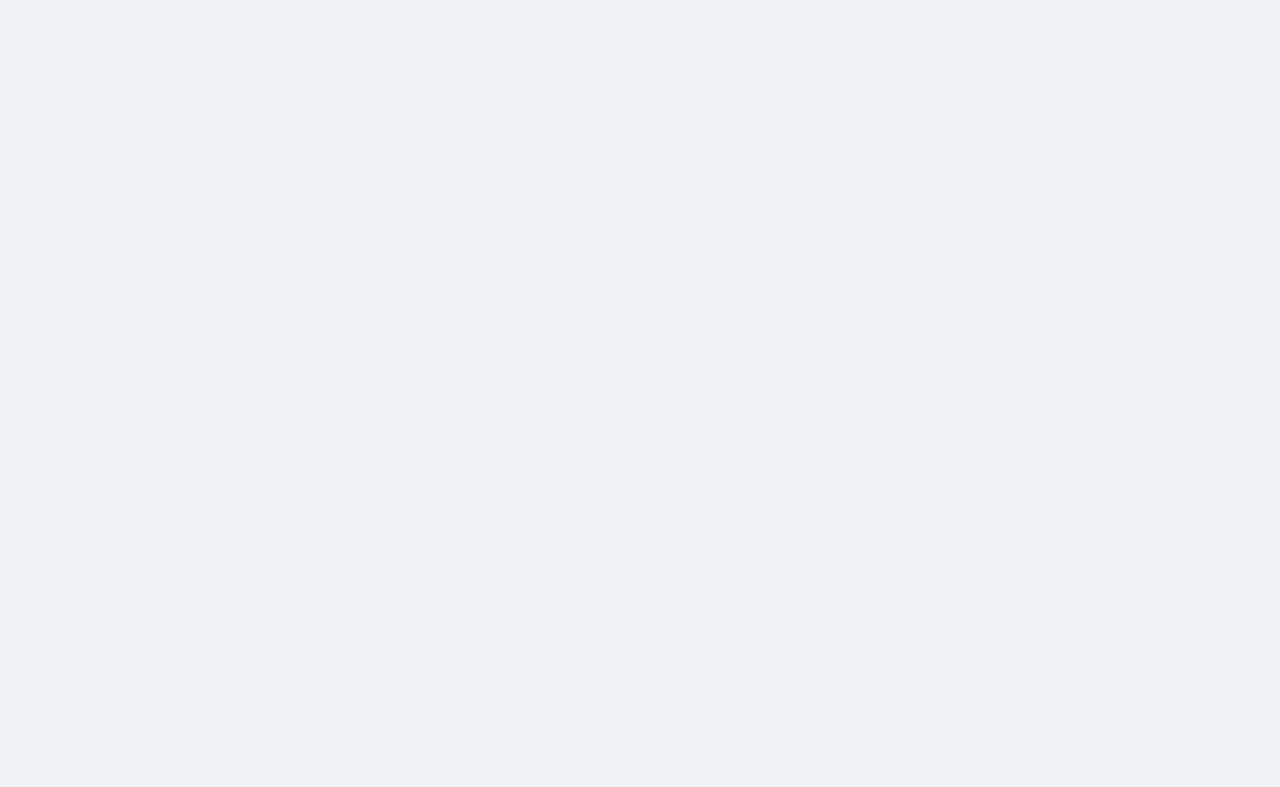
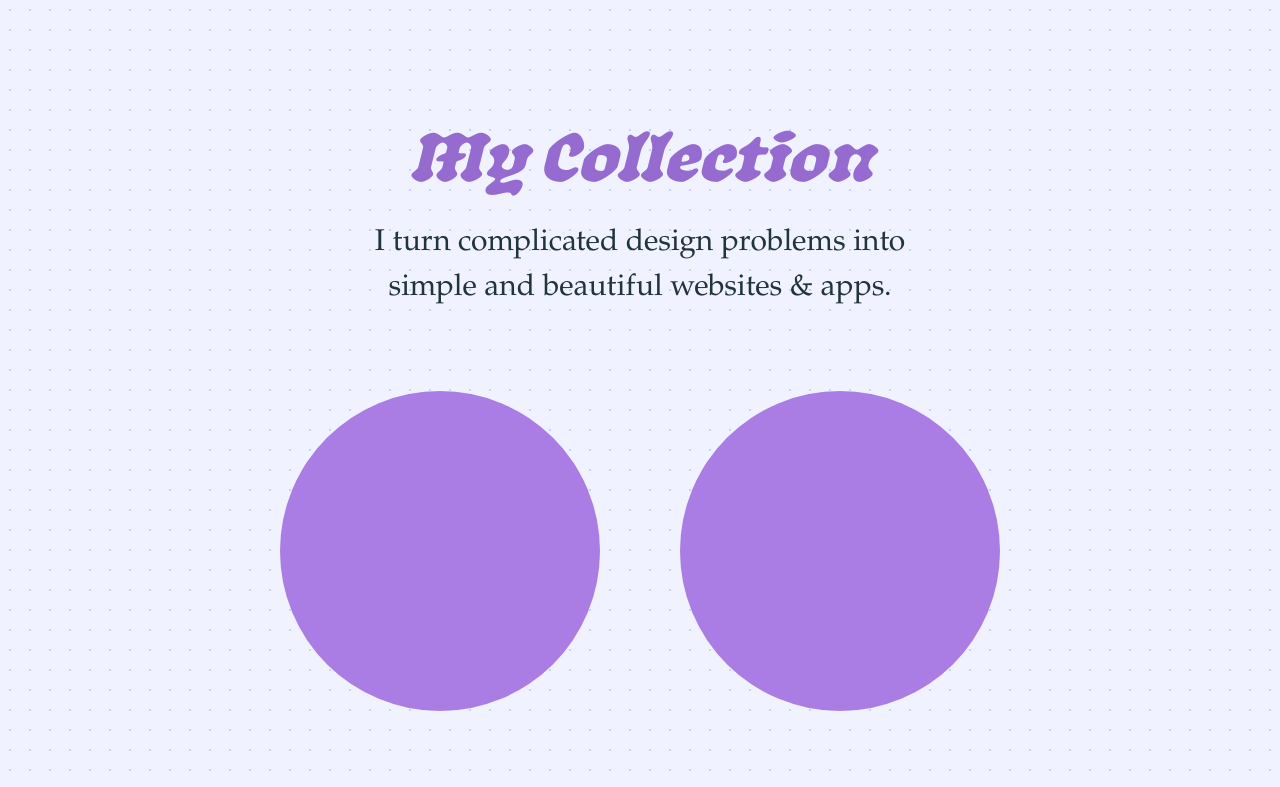
Before and after one commit to johnthedesigner/jtd, a Next.js app: page / in a window 1280 px wide. Shown: the part 800-1587 px from the top of the page. Before the commit the page ends 806 px from the top, so only its background shows below. Built offline with nearby package versions, Linux system fonts and the light colour scheme.

Commit message:
add email copy, content scaffolding and footer

```diff
--- a/components/SketchLogo.js
+++ b/components/SketchLogo.js
@@ -49,7 +49,7 @@ const SketchLogo = () => {
         randomizeSketches()
         if (step < iterations) {
             step++
-            setTimeout(triggerRandomize, speed * step ** 1.02)
+            setTimeout(triggerRandomize, speed * step ** 1.03)
         }
     }
 
--- a/package.json
+++ b/package.json
@@ -13,6 +13,7 @@
     "bezier-easing": "^2.1.0",
     "chroma-js": "^2.4.2",
     "color": "^4.0.0",
+    "copy-to-clipboard": "^3.3.3",
     "lodash": "^4.17.21",
     "next": "^13.1.6",
     "react": "^18.2.0",
--- a/pages/index.js
+++ b/pages/index.js
@@ -1,12 +1,35 @@
 import _ from 'lodash'
 import Head from 'next/head'
+import copy from 'copy-to-clipboard'
+import { useEffect, useState } from 'react'
+
 import SketchLogo from '../components/SketchLogo'
+import { palettes } from '../utils/colorUtils'
 
 const title = 'John the Designer – Boston-Area Product Designer John Livornese'
 const description =
     'This is my "personal website", but you know, not too personal. Check out my work, or get in touch and we can talk product design, engineering or Celtics basketball.'
 
 export default function Home() {
+    const [emailAddress, setEmailAddress] = useState('')
+    const [showCopySuccess, setShowCopySuccess] = useState(false)
+
+    const footerColors = [palettes.red[3], palettes.yellow[2], palettes.blue[3]]
+
+    // Update email address after initial render
+    useEffect(() => {
+        setEmailAddress('john@johnthedesigner.com')
+    })
+
+    // Copy email address to clipboard then trigger success message
+    const copyEmail = async () => {
+        await copy(emailAddress)
+        setShowCopySuccess(true)
+        setTimeout(() => {
+            setShowCopySuccess(false)
+        }, 3000)
+    }
+
     return (
         <>
             <Head>
@@ -31,6 +54,97 @@ export default function Home() {
                     </h2>
                 </div>
             </div>
+            <div className="home-features">
+                <div className="home-features__intro">
+                    <h2 className="home-features__title">My Collection</h2>
+                    <p className="home-features__intro-text">
+                        I turn complicated design problems into simple and
+                        beautiful websites & apps.
+                    </p>
+                </div>
+                <div className="home-features__row">
+                    <div className="home-features__item"></div>
+                    <div className="home-features__item"></div>
+                </div>
+                <div className="home-features__row">
+                    <div className="home-features__item"></div>
+                </div>
+                <div className="home-features__row">
+                    <div className="home-features__item"></div>
+                    <div className="home-features__item"></div>
+                </div>
+                <div className="home-features__row">
+                    <div className="home-features__item"></div>
+                </div>
+                <div className="home-features__row">
+                    <div className="home-features__item"></div>
+                    <div className="home-features__item"></div>
+                </div>
+            </div>
+            <div className="home-contact">
+                <h2 className="home-contact__title">Let's Talk</h2>
+                <p className="home-contact__intro-text">
+                    Reach out if you’d like to talk about working together, or
+                    just talk about design, or like cooking or whatever.
+                </p>
+                <div className="email-block">
+                    <input
+                        className="email-block__input"
+                        value={emailAddress}
+                        onClick={(e) => {
+                            e.target.select()
+                        }}
+                        style={{
+                            borderColor: showCopySuccess
+                                ? '#6FCF97'
+                                : '#5F9DF2',
+                        }}
+                    />
+                    <button
+                        className="email-block__button"
+                        onClick={copyEmail}
+                        style={{
+                            background: showCopySuccess ? '#6FCF97' : '#5F9DF2',
+                        }}
+                        disabled={showCopySuccess}
+                    >
+                        {showCopySuccess
+                            ? 'Copied to Clipboard!'
+                            : 'Copy Email Address'}
+                    </button>
+                </div>
+            </div>
+            <footer>
+                <svg
+                    width="100%"
+                    height="auto"
+                    viewBox="0 0 1729 380"
+                    fill="none"
+                    xmlns="http://www.w3.org/2000/svg"
+                    style={{ display: 'block' }}
+                    alt="Large JTD logo in the page footer"
+                >
+                    <g clip-path="url(#clip0_201_786)">
+                        <path
+                            d="M642.198 115.729C640.79 107.764 646.124 100.169 654.112 98.7651L1038.3 31.2249C1046.29 29.8206 1053.91 35.1385 1055.32 43.1029L1086.64 220.202C1088.05 228.166 1082.71 235.761 1074.72 237.166L993.141 251.508C989.147 252.21 986.48 256.007 987.184 259.99L1019.78 444.299C1021.19 452.263 1015.86 459.858 1007.87 461.263L830.236 492.49C822.247 493.894 814.63 488.576 813.221 480.612L780.625 296.302C779.921 292.32 776.112 289.661 772.118 290.363L690.534 304.706C682.546 306.11 674.928 300.792 673.519 292.828L642.198 115.729Z"
+                            fill={footerColors[0]}
+                        />
+                        <path
+                            d="M413.077 97.6396C412.652 89.5634 418.875 82.6733 426.975 82.25L607.1 72.8384C615.2 72.4152 622.111 78.6191 622.536 86.6952L632.744 280.903C638.807 396.237 549.944 494.634 434.263 500.678C323.514 506.465 228.335 425.508 215.102 317.391C214.119 309.363 220.394 302.449 228.494 302.025L415.952 292.231C420.002 292.019 423.114 288.574 422.901 284.536L413.077 97.6396Z"
+                            fill={footerColors[1]}
+                        />
+                        <path
+                            d="M1148.55 52.1367L1340.64 85.9068C1454.72 105.962 1530.89 214.422 1510.78 328.16C1490.66 441.898 1381.88 517.843 1267.8 497.788L1075.7 464.018C1067.71 462.614 1062.38 455.019 1063.79 447.054L1131.53 64.0147C1132.94 56.0503 1140.56 50.7324 1148.55 52.1367Z"
+                            fill={footerColors[2]}
+                        />
+                    </g>
+                    <defs>
+                        <clipPath id="clip0_201_786">
+                            <rect width="1729" height="380" fill="white" />
+                        </clipPath>
+                    </defs>
+                </svg>
+            </footer>
         </>
     )
 }
--- a/styles/globals.css
+++ b/styles/globals.css
@@ -6,18 +6,18 @@
 
 :root {
     /* Color Palettes */
-    --red-0: #fff0ec;
-    --red-1: #f8cac5;
-    --red-2: #f2a59f;
-    --red-3: #eb7f78;
-    --red-4: #d56f6a;
-    --red-5: #be5f5d;
-    --red-6: #a84f4f;
-    --red-7: #914041;
-    --red-8: #7b3033;
-    --red-9: #642025;
-    --red-10: #4e1018;
-    --red-11: #37000a;
+    --red-0: #fff0ed;
+    --red-1: #facac8;
+    --red-2: #f5a4a2;
+    --red-3: #f07d7d;
+    --red-4: #eb5757;
+    --red-5: #d14b4c;
+    --red-6: #b83e42;
+    --red-7: #9e3237;
+    --red-8: #84252d;
+    --red-9: #6a1922;
+    --red-10: #510c18;
+    --red-11: #37000d;
 
     --orange-0: #fff2de;
     --orange-1: #fbdbb8;
@@ -32,18 +32,18 @@
     --orange-10: #491f0e;
     --orange-11: #310b00;
 
-    --yellow-0: #fff5b2;
-    --yellow-1: #ffe98b;
-    --yellow-2: #ffdd64;
-    --yellow-3: #e7c659;
-    --yellow-4: #cfb04e;
-    --yellow-5: #b69943;
-    --yellow-6: #9e8338;
-    --yellow-7: #866c2c;
-    --yellow-8: #6e5621;
-    --yellow-9: #553f16;
-    --yellow-10: #3d290b;
-    --yellow-11: #251200;
+    --yellow-0: #fff4cb;
+    --yellow-1: #fddf9b;
+    --yellow-2: #faca6b;
+    --yellow-3: #e3b55f;
+    --yellow-4: #cba053;
+    --yellow-5: #b48c47;
+    --yellow-6: #9d773b;
+    --yellow-7: #856230;
+    --yellow-8: #6e4d24;
+    --yellow-9: #573918;
+    --yellow-10: #3f240c;
+    --yellow-11: #280f00;
 
     --green-0: #cdffe5;
     --green-1: #a1eec2;
@@ -58,18 +58,18 @@
     --green-10: #0d3215;
     --green-11: #001d04;
 
-    --blue-0: #e9f6ff;
-    --blue-1: #a5e7ff;
-    --blue-2: #60d8fe;
-    --blue-3: #55c3e5;
-    --blue-4: #4baecc;
-    --blue-5: #4099b2;
-    --blue-6: #358499;
-    --blue-7: #2b7080;
-    --blue-8: #205b67;
-    --blue-9: #15464d;
-    --blue-10: #0b3134;
-    --blue-11: #001c1b;
+    --blue-0: #f0f3ff;
+    --blue-1: #c0d6fb;
+    --blue-2: #90baf6;
+    --blue-3: #5f9df2;
+    --blue-4: #2f80ed;
+    --blue-5: #2871d1;
+    --blue-6: #2263b4;
+    --blue-7: #1b5498;
+    --blue-8: #14467b;
+    --blue-9: #0d375f;
+    --blue-10: #072942;
+    --blue-11: #001a26;
 
     --purple-0: #f8f0ff;
     --purple-1: #e5d3f8;
@@ -134,6 +134,15 @@ html {
     background: var(--body-bg-color);
     min-height: 100%;
     box-sizing: border-box;
+    background-image: radial-gradient(
+        circle at center,
+        var(--blue-1) 0,
+        var(--blue-1) 10%,
+        var(--blue-0) 10%,
+        var(--blue-0) 100%
+    );
+    background-size: 1rem 1rem;
+    background-repeat: repeat;
 }
 
 main {
@@ -210,6 +219,7 @@ a:hover {
     align-items: center;
     padding: 4rem 0;
     font-size: 1rem; /* adjust to scale hero content up and down */
+    background: linear-gradient(to bottom, white, var(--blue-0));
 }
 
 .home-hero__logo {
@@ -248,3 +258,96 @@ a:hover {
     font-size: 1.75em;
     margin: 0.75em 0 1em;
 }
+
+.home-contact {
+    width: 30rem;
+    margin: 0 auto;
+    padding: 6rem 0;
+    text-align: center;
+}
+
+.home-contact__title {
+    font-family: var(--blackletter-font);
+    font-weight: 700;
+    font-style: italic;
+    text-align: center;
+    color: var(--purple-5);
+}
+
+.home-contact__intro-text {
+    font-size: 1.5rem;
+    text-align: center;
+    line-height: 1.5;
+}
+
+.email-block {
+    width: 16rem;
+    margin: 0 auto;
+    padding: 1rem 0;
+}
+
+.email-block__input {
+    display: block;
+    width: 100%;
+    border-radius: 0.5rem 0.5rem 0 0;
+    border: 1px solid var(--blue-5);
+    font-family: var(--serif-font);
+    font-size: 1rem;
+    text-align: center;
+    padding: 0.75rem 0;
+    transition: all linear 0.1s;
+}
+
+.email-block__button {
+    display: block;
+    width: 100%;
+    border-radius: 0 0 0.5rem 0.5rem;
+    border: none;
+    background: var(--blue-5);
+    font-family: var(--serif-font);
+    font-size: 1rem;
+    color: white;
+    padding: 0.75rem 0;
+    transition: all linear 0.1s;
+    cursor: pointer;
+}
+
+.home-features {
+    padding: 6rem 0 2rem;
+}
+
+.home-features__intro {
+    width: 30rem;
+    margin: 0 auto;
+    text-align: center;
+}
+
+.home-features__title {
+    font-family: var(--blackletter-font);
+    font-weight: 700;
+    font-style: italic;
+    text-align: center;
+    color: var(--purple-5);
+    margin: 0;
+}
+
+.home-features__intro-text {
+    font-size: 1.5rem;
+    text-align: center;
+    line-height: 1.5;
+}
+
+.home-features__row {
+    display: flex;
+    flex-direction: row;
+    justify-content: center;
+    align-items: center;
+}
+
+.home-features__item {
+    width: 16rem;
+    height: 16rem;
+    margin: 2rem;
+    border-radius: 50%;
+    background: var(--purple-4);
+}
```
Also changed, not shown: utils/colorUtils.js (+36 -36 lines), 1 other file (tests, documents, lock files or other folders).
